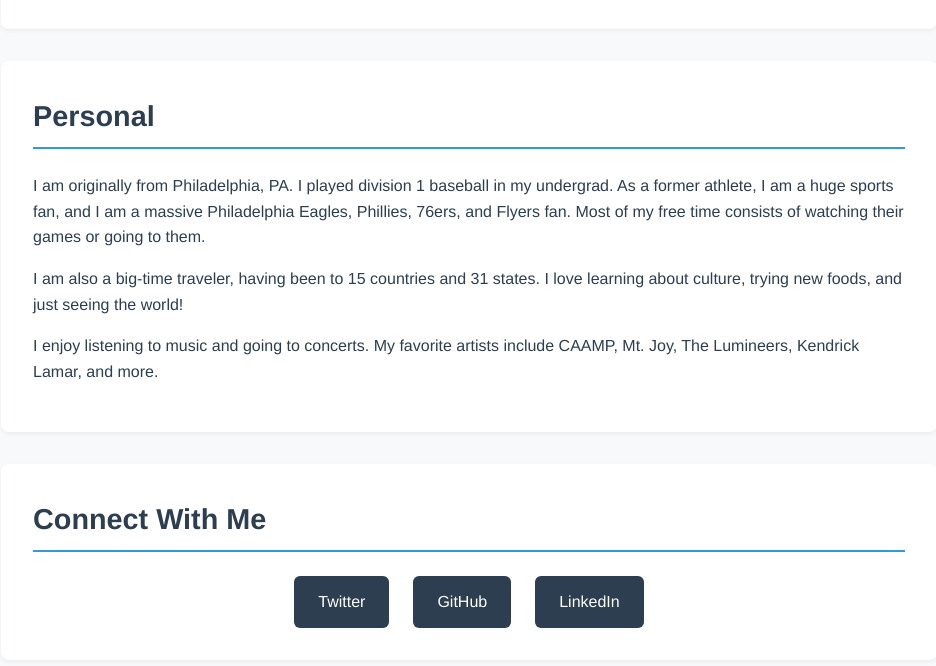
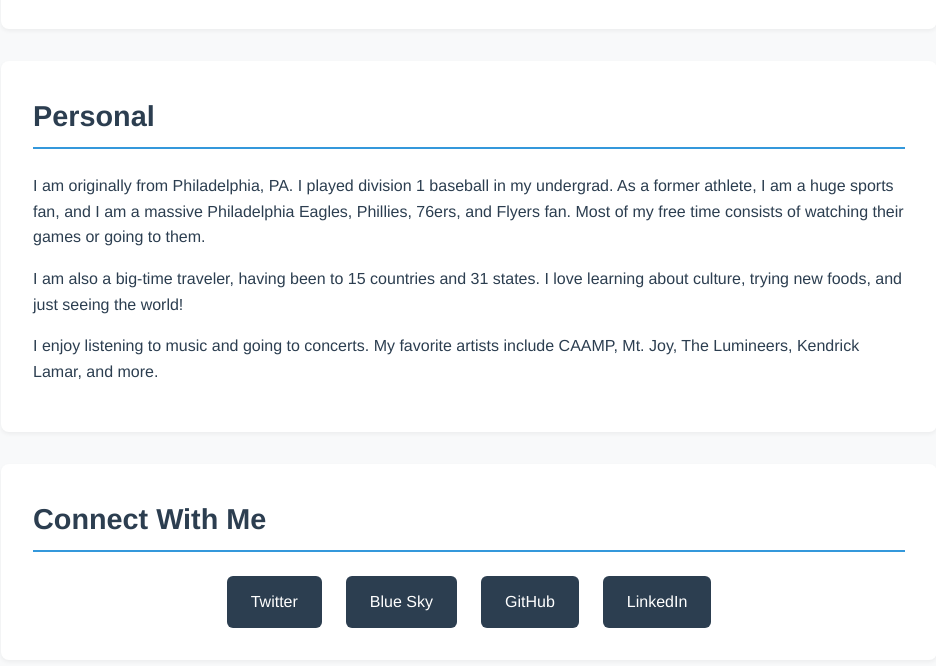
Before and after one commit to BrianMurphyEcon/BrianMurphyEcon.github.io, a plain HTML site: page index.html in a window 1280 px wide. Shown: the part 713-1379 px from the top of the page, without its empty margins (171-1107 px from the left). Drawn offline with Linux system fonts and the light colour scheme.

Commit message:
fix links

```diff
--- a/index.html
+++ b/index.html
@@ -207,10 +207,13 @@
                 <a href="https://twitter.com/brianmurphyecon" class="social-button">
                     Twitter
                 </a>
+                <a href="https://bsky.app/profile/brianmurphyecon.bsky.social" class="social-button">
+                  Blue Sky
+              </a>
                 <a href="https://github.com/brianmurphyecon" class="social-button">
                     GitHub
                 </a>
-                <a href="https://www.linkedin.com/in/brian-murphy-749733163" class="social-button">
+                <a href="https://www.linkedin.com/in/brian-murphy1/" class="social-button">
                     LinkedIn
                 </a>
             </div>
```
